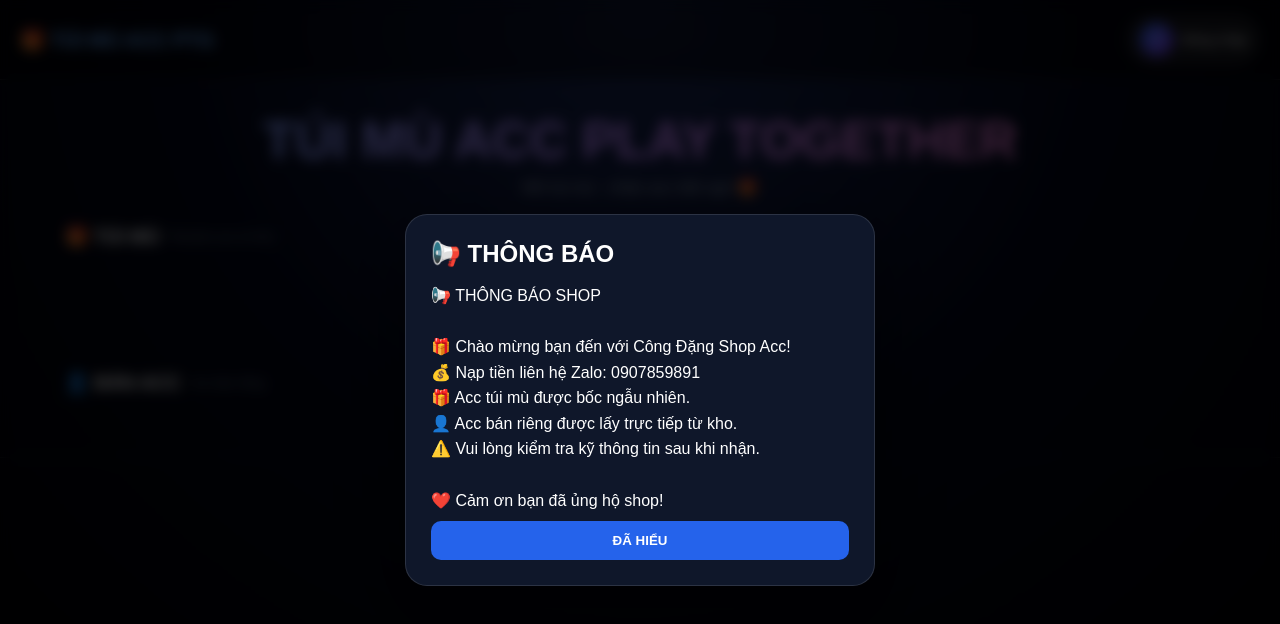
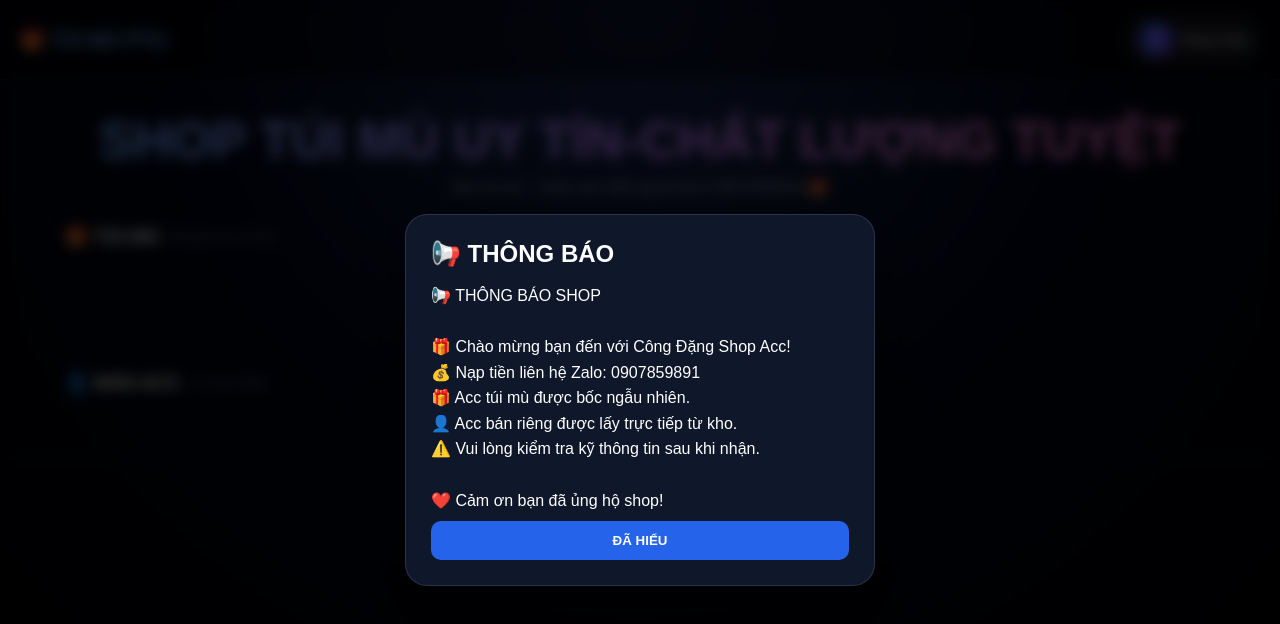
Before and after one commit to caricomcom12-spec/shop-tui-mu-ptg, a website: page public/index.html in a window 1280 px wide. Drawn offline with Linux system fonts and the light colour scheme; no server answers.

Commit message:
Update index.html

```diff
--- a/public/index.html
+++ b/public/index.html
@@ -931,13 +931,13 @@
 
 const SHOP_CONFIG = {
 
-    logo:"🎁 TÚI MÙ ACC PTG",
-
-    title:"TÚI MÙ ACC PLAY TOGETHER",
-
-    subtitle:"Mở túi mù - nhận acc bất ngờ 🎁",
-
-    footer:"© 2026 Túi Mù Acc PTG",
+    logo:"🎁 TÚI MÙ PTG",
+
+    title:"SHOP TÚI MÙ UY TÍN-CHẤT LƯỢNG TUYỆT ",
+
+    subtitle:"Mở túi mù - nhận acc bất ngờ(ZALO 0907859891)🎁",
+
+    footer:"© 2026 SHOP TÚI MÙ CDANG",
 
     notice:`📢 THÔNG BÁO SHOP
 
```
